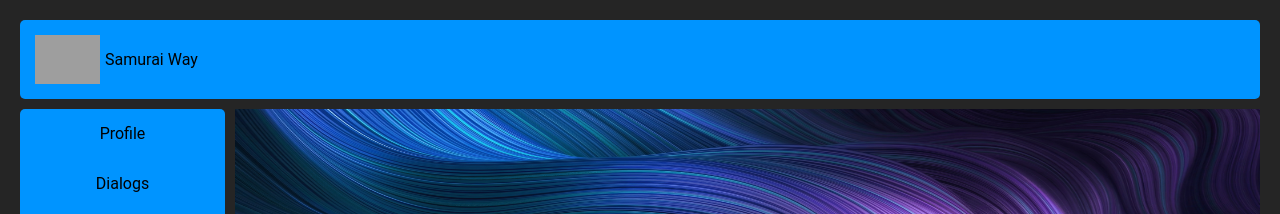
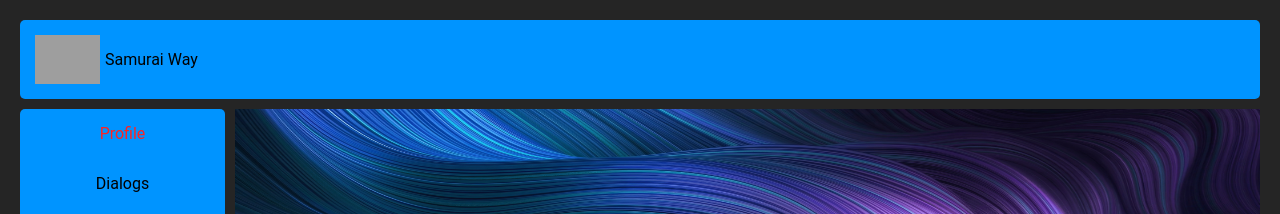
Before and after one commit to RomanChuchval/samurai-way, a React (Create React App) app: page /profile in a window 1280 px wide. Shown: the top 214 px of the page. Built offline with nearby package versions, Linux system fonts and the light colour scheme; grey boxes are pictures that could not be loaded.

Commit message:
routing with NavLink

```diff
--- a/src/Components/Navbar/Navbar.module.css
+++ b/src/Components/Navbar/Navbar.module.css
@@ -18,3 +18,7 @@
     text-decoration: none;
     color: black;
 }
+
+.item a.active {
+    color: #ff2322;
+}
--- a/src/Components/Navbar/Navbar.tsx
+++ b/src/Components/Navbar/Navbar.tsx
@@ -1,23 +1,24 @@
 import React from "react";
 import s from "./Navbar.module.css";
+import {NavLink} from "react-router-dom";
 
 const Navbar = () => {
     return (
         <nav className={s.nav}>
             <div className={s.item}>
-                <a href='/profile'>Profile</a>
+                <NavLink to='/profile' activeClassName={s.active}>Profile</NavLink>
             </div>
             <div className={s.item}>
-                <a href='/dialogs'>Dialogs</a>
+                <NavLink to='/dialogs' activeClassName={s.active}>Dialogs</NavLink>
             </div>
             <div className={s.item}>
-                <a href='/news'>News</a>
+                <NavLink to='/news' activeClassName={s.active}>News</NavLink>
             </div>
             <div className={s.item}>
-                <a href='/music'>Music</a>
+                <NavLink to='/music' activeClassName={s.active}>Music</NavLink>
             </div>
             <div className={s.item}>
-                <a href='/settings'>Settings</a>
+                <NavLink to='/settings' activeClassName={s.active}>Settings</NavLink>
             </div>
         </nav>
 
```
